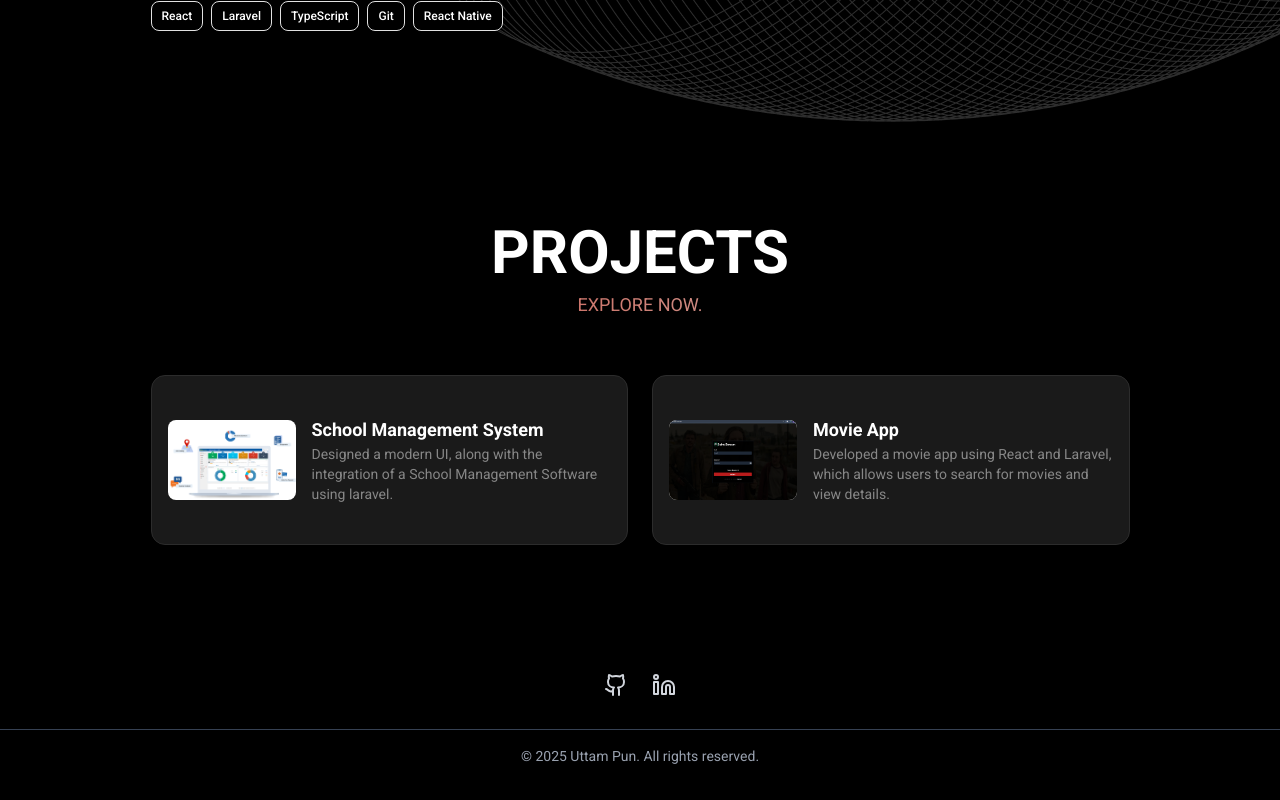
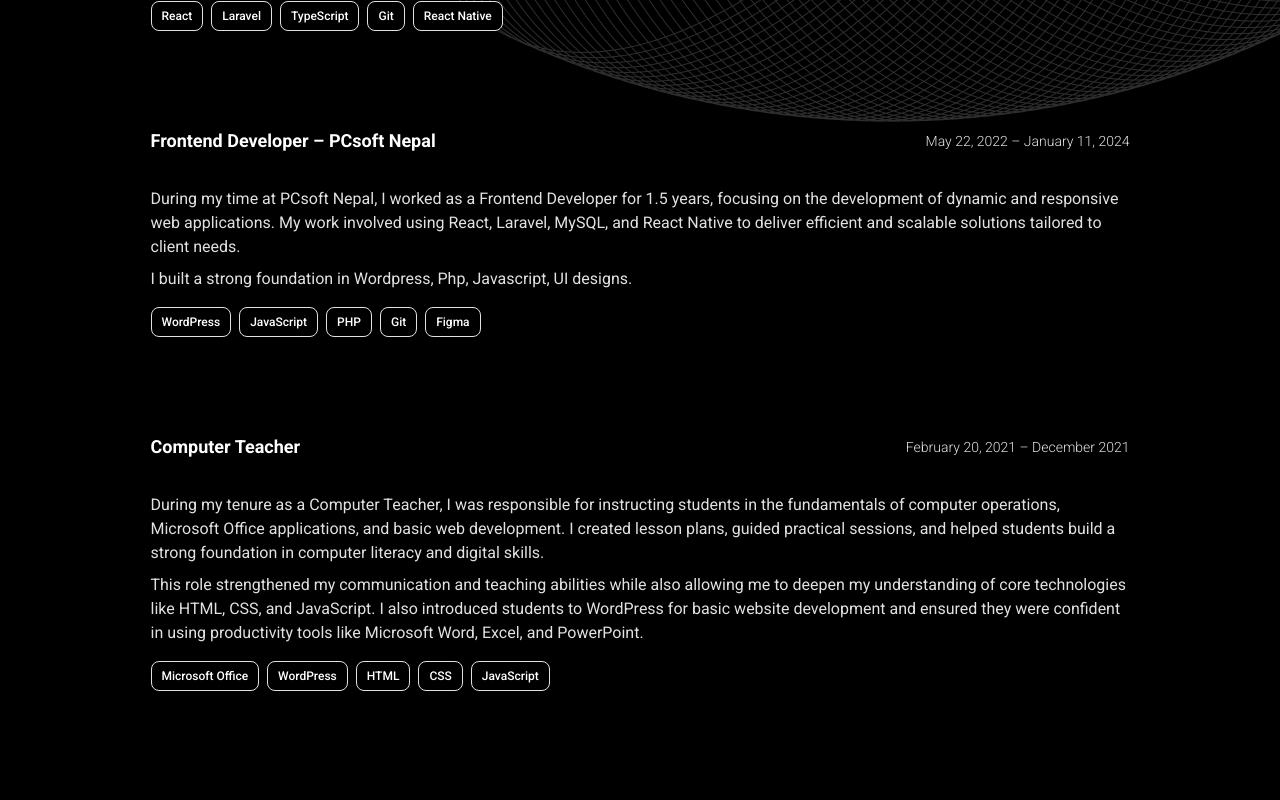
Before and after one commit to uttampun44/new-portfolio, a Next.js app: page / in a window 1280 px wide. Shown: the part 1800-2600 px from the top of the page. Built offline with nearby package versions, Linux system fonts and the light colour scheme.

Commit message:
added new jobs details

```diff
--- a/app/api/send-notification/route.ts
+++ /dev/null
@@ -1,10 +0,0 @@
-export default async function handler(req:any , res:any) {
-  const { message } = req.body;
-
-  if (!message) {
-    return res.status(400).json({ message: "Message is required" });
-  }
-
-  // send notification to all users
-  res.status(200).json({ message: "Notification sent" });
-}
--- a/app/data/workData.ts
+++ b/app/data/workData.ts
@@ -1,10 +1,35 @@
 export const workData = [
-    {
-        title: "Bright Software / Software Engineer",
-        date: "11 January 2024 - 1 July 2025, Butwal Rupandehi",
-        descriptionOne: "I have been working as a Software Engineer at Bright Software for the past 1.5. During this time, I have gained extensive experience in developing robust and scalable web applications using React, Laravel, Mysql, and React Native. I have also been involved in various projects, including building a custom CMS for a client's Bright CMS platform and contributing to the development of a Website.",
-        descriptionTwo: "I have a strong background in JavaScript, React, and Laravel, and have experience working with various frameworks and libraries. I am proficient in TypeScript and have a solid understanding of the React component lifecycle. I am also familiar with Git and GitHub, and have experience using GitHub Actions for continuous integration and deployment.",
-        techonologies: ["React", "Laravel", "TypeScript", "Git", "React Native"]
-    },
-
-]
+  {
+    title: "Bright Software / Software Engineer",
+    date: "11 January 2024 - 1 July 2025, Butwal Rupandehi",
+    descriptionOne:
+      "I have been working as a Software Engineer at Bright Software for the past 1.5. During this time, I have gained extensive experience in developing robust and scalable web applications using React, Laravel, Mysql, and React Native. I have also been involved in various projects, including building a custom CMS for a client's Bright CMS platform and contributing to the development of a Website.",
+    descriptionTwo:
+      "I have a strong background in JavaScript, React, and Laravel, and have experience working with various frameworks and libraries. I am proficient in TypeScript and have a solid understanding of the React component lifecycle. I am also familiar with Git and GitHub, and have experience using GitHub Actions for continuous integration and deployment.",
+    techonologies: ["React", "Laravel", "TypeScript", "Git", "React Native"],
+  },
+  {
+    title: "Frontend Developer – PCsoft Nepal",
+    date: "May 22, 2022 – January 11, 2024",
+    descriptionOne:
+      "During my time at PCsoft Nepal, I worked as a Frontend Developer for 1.5 years, focusing on the development of dynamic and responsive web applications. My work involved using React, Laravel, MySQL, and React Native to deliver efficient and scalable solutions tailored to client needs.",
+    descriptionTwo:
+      "I built a strong foundation in Wordpress, Php, Javascript, UI designs.",
+    techonologies: ["WordPress", "JavaScript", "PHP", "Git", "Figma"],
+  },
+  {
+    title: "Computer Teacher",
+    date: "February 20, 2021 – December 2021",
+    descriptionOne:
+      "During my tenure as a Computer Teacher, I was responsible for instructing students in the fundamentals of computer operations, Microsoft Office applications, and basic web development. I created lesson plans, guided practical sessions, and helped students build a strong foundation in computer literacy and digital skills.",
+    descriptionTwo:
+      "This role strengthened my communication and teaching abilities while also allowing me to deepen my understanding of core technologies like HTML, CSS, and JavaScript. I also introduced students to WordPress for basic website development and ensured they were confident in using productivity tools like Microsoft Word, Excel, and PowerPoint.",
+    techonologies: [
+      "Microsoft Office",
+      "WordPress",
+      "HTML",
+      "CSS",
+      "JavaScript",
+    ],
+  },
+];
```
